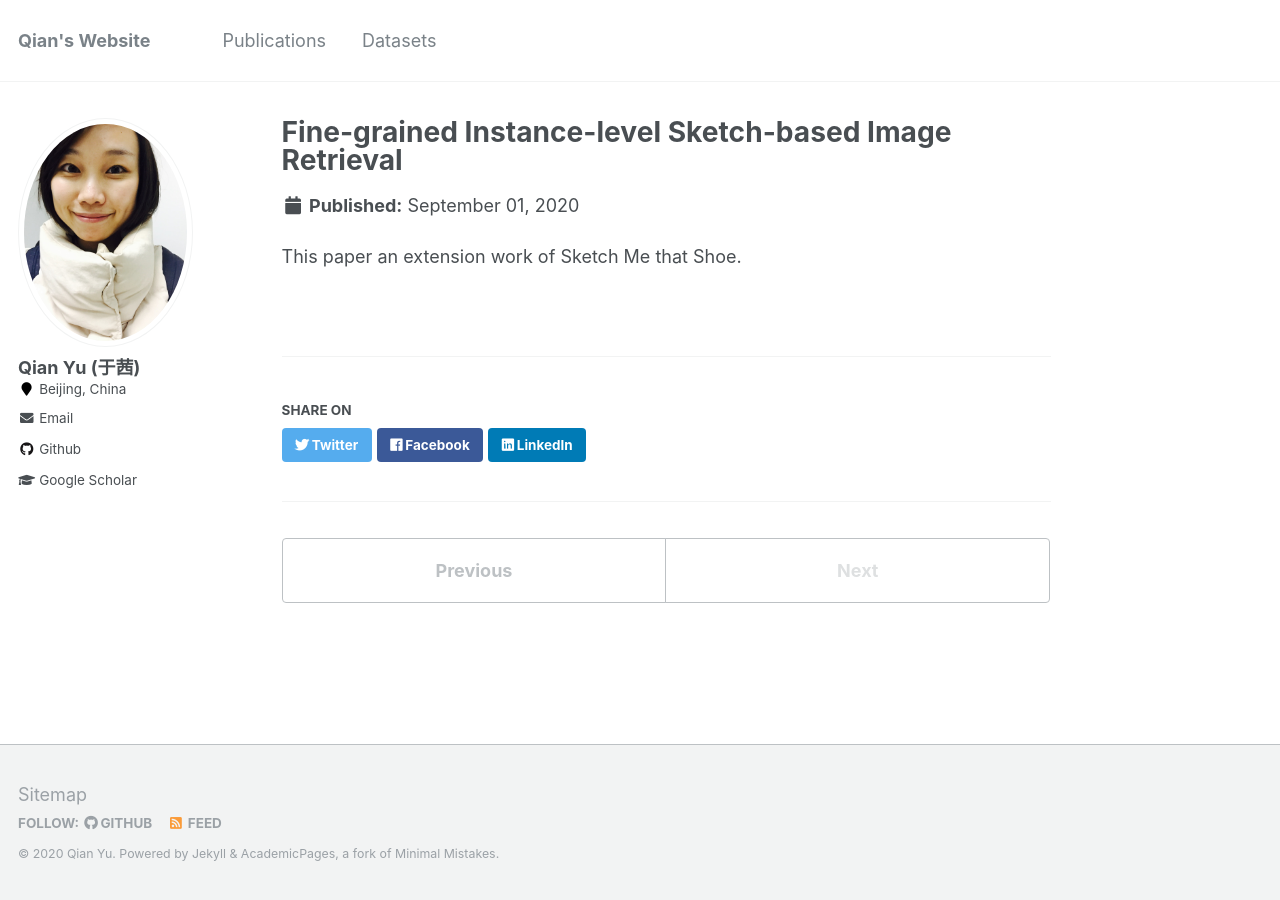
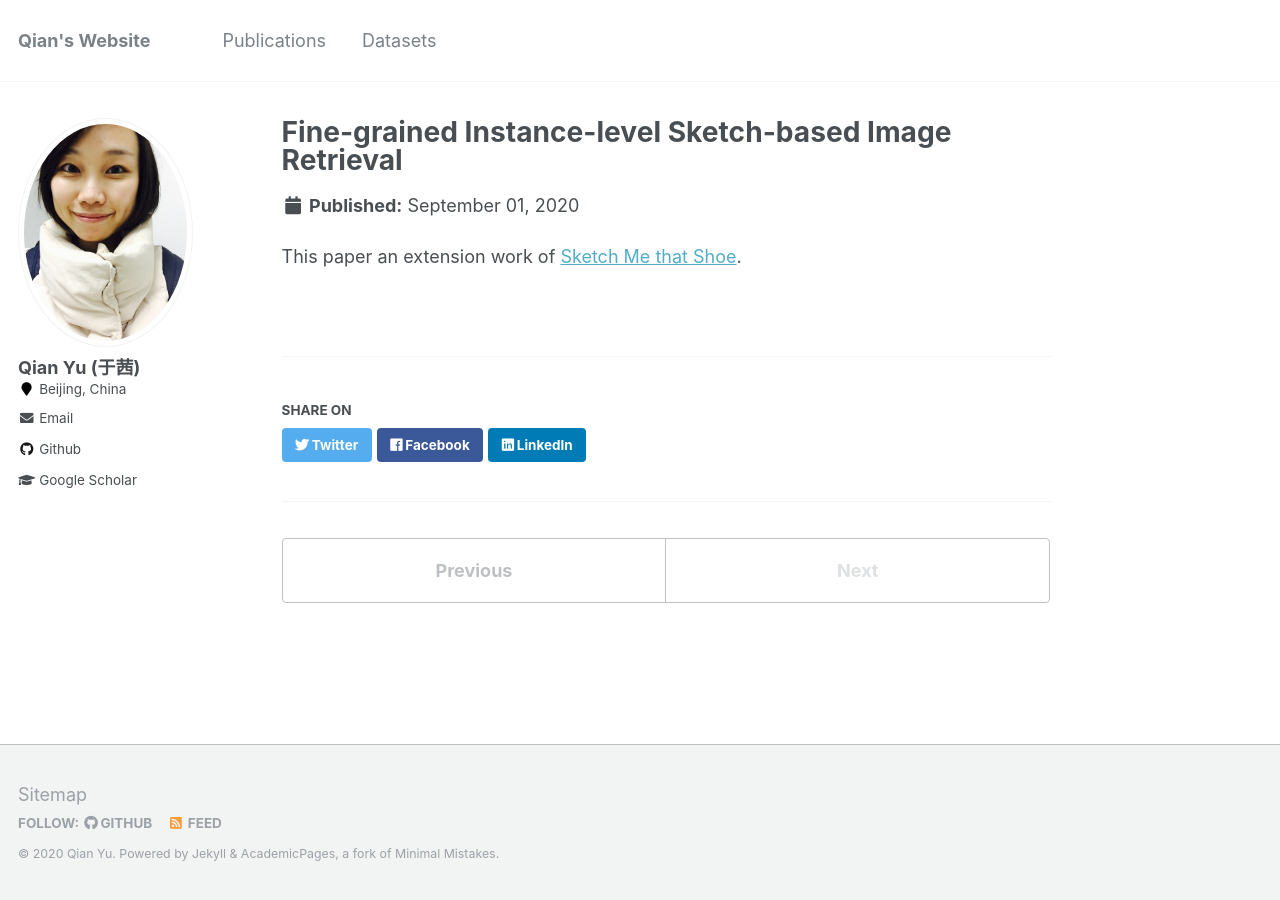
Before and after one commit to yuqian1023/yuqian1023.github.io, a Jekyll site: the page built from _publications/2020-02-23-paper-title-number-1.md, in a window 1280 px wide. Built offline with Jekyll 4.4.1, drawn with Linux system fonts in a browser that asks for light colours; part of the change alters nothing that is shown.

```diff
--- a/_publications/2020-02-23-paper-title-number-1.md
+++ b/_publications/2020-02-23-paper-title-number-1.md
@@ -5,4 +5,4 @@ excerpt: 'Preprint'
 collection: publications
 date: 2020-09-01
 ---
-This paper an extension work of Sketch Me that Shoe.
+This paper an extension work of [Sketch Me that Shoe](https://www.cv-foundation.org/openaccess/content_cvpr_2016/papers/Yu_Sketch_Me_That_CVPR_2016_paper.pdf).
```
